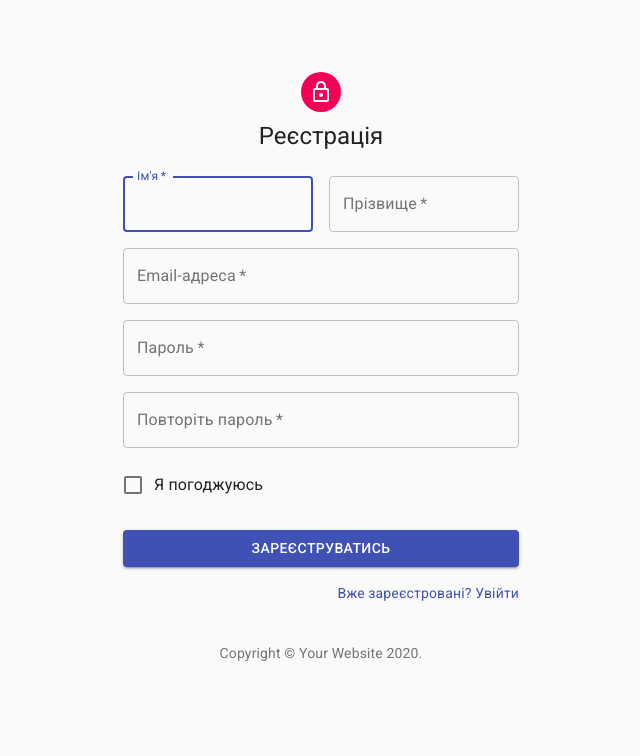
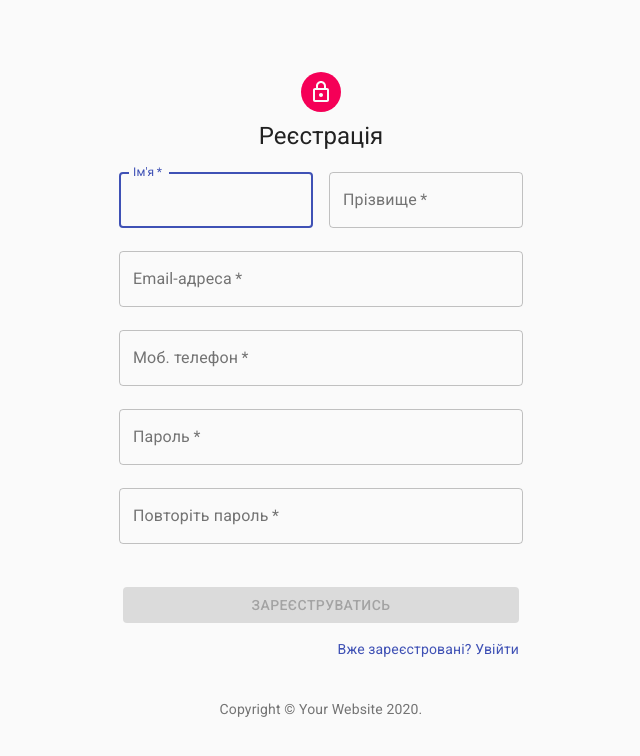
Before and after one commit to vkrenta/coursework_pis, a React (Create React App) app in the folder client/: page /signup in a window 1280 px wide. Shown: the top 756 px of the page, without its empty margins (319-959 px from the left). Built offline with nearby package versions, Linux system fonts and the light colour scheme.

Commit message:
added validation

```diff
--- a/client/src/pages/Login.tsx
+++ b/client/src/pages/Login.tsx
@@ -64,6 +64,8 @@ export default function Login() {
   const classes = useStyles();
   const [loginError, setLoginError] = useState(false);
   const [passwordError, setPasswordError] = useState(false);
+  const [login, setLogin] = useState('');
+  const [password, setPassword] = useState('');
   const loginInput = useRef<HTMLInputElement>(null);
   const passwordInput = useRef<HTMLInputElement>(null);
 
@@ -89,21 +91,24 @@ export default function Login() {
               id="login"
               label="Логін"
               name="login"
+              onKeyPress={(e: React.KeyboardEvent) => {
+                if (e.key === 'Enter') passwordInput.current?.focus();
+                setLogin(`${loginInput.current?.value}`);
+              }}
               helperText={
-                loginError ? 'Введіть свій email або номер телефону' : ''
+                loginError ? 'Введіть свій email або номер телефону' : ' '
               }
               autoFocus
               error={loginError}
-              onBlur={() =>
+              onBlur={() => {
+                loginInput.current?.blur();
                 setLoginError(
-                  !!loginInput.current?.value
-                    ? !validator.isEmail(`${loginInput.current?.value!}`) &&
-                        !validator.isMobilePhone(
-                          `${loginInput.current?.value!}`
-                        )
-                    : false
-                )
-              }
+                  !!login
+                    ? !validator.isEmail(login) &&
+                        !validator.isMobilePhone(login)
+                    : true
+                );
+              }}
             />
             <TextField
               inputRef={passwordInput}
@@ -115,19 +120,18 @@ export default function Login() {
               label="Пароль"
               type="password"
               id="password"
+              onKeyPress={(e: React.KeyboardEvent) => {
+                setPassword(`${passwordInput.current?.value}`);
+              }}
               helperText={
                 passwordError
                   ? 'Пароль повинен складатися з 8 символів і більше'
-                  : ''
+                  : ' '
               }
               autoComplete="current-password"
               error={passwordError}
               onBlur={() =>
-                setPasswordError(
-                  !!passwordInput.current?.value
-                    ? passwordInput.current?.value.length! < 8
-                    : false
-                )
+                setPasswordError(!!password ? password.length! < 8 : true)
               }
             />
             <FormControlLabel
@@ -140,6 +144,12 @@ export default function Login() {
               variant="contained"
               color="primary"
               className={classes.submit}
+              disabled={
+                !password ||
+                !login ||
+                password.length! < 8 ||
+                (!validator.isEmail(login) && !validator.isMobilePhone(login))
+              }
             >
               Увійти
             </Button>
--- a/client/src/pages/Signup.tsx
+++ b/client/src/pages/Signup.tsx
@@ -1,10 +1,8 @@
-import React from 'react';
+import React, { useState, useRef } from 'react';
 import Avatar from '@material-ui/core/Avatar';
 import Button from '@material-ui/core/Button';
 import CssBaseline from '@material-ui/core/CssBaseline';
 import TextField from '@material-ui/core/TextField';
-import FormControlLabel from '@material-ui/core/FormControlLabel';
-import Checkbox from '@material-ui/core/Checkbox';
 import Link from '@material-ui/core/Link';
 import Grid from '@material-ui/core/Grid';
 import Box from '@material-ui/core/Box';
@@ -12,6 +10,7 @@ import LockOutlinedIcon from '@material-ui/icons/LockOutlined';
 import Typography from '@material-ui/core/Typography';
 import { makeStyles } from '@material-ui/core/styles';
 import Container from '@material-ui/core/Container';
+import validator from 'validator';
 
 function Copyright() {
   return (
@@ -46,8 +45,32 @@ const useStyles = makeStyles((theme) => ({
   },
 }));
 
+const checkName = (name: string) =>
+  /^([А-ЯІA-ZÀ-ÿ][-,а-яіa-z.']+[ ]*)+/gm.test(name);
+
 export default function SignUp() {
   const classes = useStyles();
+
+  const [firstName, setFirstName] = useState('');
+  const [lastName, setLastName] = useState('');
+  const [email, setEmail] = useState('');
+  const [phone, setPhone] = useState('');
+  const [password, setPassword] = useState('');
+  const [confirmPassword, setConfirmPassword] = useState('');
+
+  const [firstNameError, setFirstNameError] = useState(false);
+  const [lastNameError, setLastNameError] = useState(false);
+  const [emailError, setEmailError] = useState(false);
+  const [phoneError, setPhoneError] = useState(false);
+  const [passwordError, setPasswordError] = useState(false);
+  const [confirmPasswordError, setConfirmPasswordError] = useState(false);
+
+  const firstNameInput = useRef<HTMLInputElement>(null);
+  const lastNameInput = useRef<HTMLInputElement>(null);
+  const emailInput = useRef<HTMLInputElement>(null);
+  const phoneInput = useRef<HTMLInputElement>(null);
+  const passwordInput = useRef<HTMLInputElement>(null);
+  const confirmPasswordInput = useRef<HTMLInputElement>(null);
 
   return (
     <Container component="main" maxWidth="xs">
@@ -60,70 +83,147 @@ export default function SignUp() {
           Реєстрація
         </Typography>
         <form className={classes.form} noValidate>
-          <Grid container spacing={2}>
+          <Grid container spacing={1}>
+            <Grid container direction="row" spacing={2} justify="center">
               <Grid item xs={12} sm={6}>
                 <TextField
+                  inputRef={firstNameInput}
                   autoComplete="fname"
                   name="firstName"
                   variant="outlined"
                   required
                   fullWidth
+                  onKeyPress={(e: React.KeyboardEvent) => {
+                    setFirstName(`${firstNameInput.current?.value}`);
+                    if (e.key === 'Enter') lastNameInput.current?.focus();
+                  }}
                   id="firstName"
                   label="Ім'я"
                   autoFocus
+                  helperText={firstNameError ? 'Невірний формат' : ' '}
+                  error={firstNameError}
+                  onBlur={() =>
+                    setFirstNameError(
+                      !!firstName ? !checkName(firstName) : true
+                    )
+                  }
                 />
               </Grid>
               <Grid item xs={12} sm={6}>
                 <TextField
+                  inputRef={lastNameInput}
                   variant="outlined"
                   required
                   fullWidth
+                  onKeyPress={(e: React.KeyboardEvent) => {
+                    setLastName(`${lastNameInput.current?.value}`);
+                    if (e.key === 'Enter') emailInput.current?.focus();
+                  }}
                   id="lastName"
                   label="Прізвище"
                   name="lastName"
                   autoComplete="lname"
+                  helperText={lastNameError ? 'Невірний формат' : ' '}
+                  error={lastNameError}
+                  onBlur={() =>
+                    setLastNameError(!!firstName ? !checkName(lastName) : true)
+                  }
+                />
+              </Grid>
+            </Grid>
+            <Grid container>
+              <Grid item xs={12}>
+                <TextField
+                  inputRef={emailInput}
+                  variant="outlined"
+                  required
+                  fullWidth
+                  onKeyPress={(e: React.KeyboardEvent) => {
+                    setEmail(`${emailInput.current?.value}`);
+                    if (e.key === 'Enter') phoneInput.current?.focus();
+                  }}
+                  id="email"
+                  label="Email-адреса"
+                  name="email"
+                  autoComplete="email"
+                  helperText={emailError ? 'Введіть існуючий email' : ' '}
+                  error={emailError}
+                  onBlur={() =>
+                    setEmailError(!!email ? !validator.isEmail(email) : true)
+                  }
                 />
               </Grid>
               <Grid item xs={12}>
                 <TextField
+                  inputRef={phoneInput}
                   variant="outlined"
                   required
                   fullWidth
-                id="email"
-                label="Email-адреса"
-                name="email"
-                autoComplete="email"
+                  onKeyPress={(e: React.KeyboardEvent) => {
+                    setPhone(`${phoneInput.current?.value}`);
+                    if (e.key === 'Enter') passwordInput.current?.focus();
+                  }}
+                  id="phone"
+                  label="Моб. телефон"
+                  name="phone"
+                  autoComplete="phone"
+                  helperText={phoneError ? 'Введіть існуючий телефон' : ' '}
+                  error={phoneError}
+                  onBlur={() =>
+                    setPhoneError(
+                      !!phone ? !validator.isMobilePhone(phone) : true
+                    )
+                  }
                 />
               </Grid>
               <Grid item xs={12}>
                 <TextField
+                  inputRef={passwordInput}
                   variant="outlined"
                   required
                   fullWidth
+                  onKeyPress={(e: React.KeyboardEvent) => {
+                    setPassword(`${passwordInput.current?.value}`);
+                  }}
                   name="password"
                   label="Пароль"
                   type="password"
                   id="password"
                   autoComplete="current-password"
+                  helperText={
+                    passwordError
+                      ? 'Пароль повинен містити більше 8 символів'
+                      : ' '
+                  }
+                  error={passwordError}
+                  onBlur={() => setPasswordError(!(password.length >= 8))}
                 />
               </Grid>
               <Grid item xs={12}>
                 <TextField
+                  inputRef={confirmPasswordInput}
                   variant="outlined"
                   required
                   fullWidth
+                  onKeyPress={(e: React.KeyboardEvent) => {
+                    setConfirmPassword(
+                      `${confirmPasswordInput.current?.value}`
+                    );
+                  }}
                   name="confirm-password"
                   label="Повторіть пароль"
                   type="password"
                   id="confirm-password"
                   autoComplete="current-password"
+                  helperText={
+                    confirmPasswordError ? 'Повторіть введений пароль' : ' '
+                  }
+                  error={confirmPasswordError}
+                  onBlur={() =>
+                    setConfirmPasswordError(confirmPassword !== password)
+                  }
                 />
               </Grid>
-            <Grid item xs={12}>
-              <FormControlLabel
-                control={<Checkbox value="allowExtraEmails" color="primary" />}
-                label="Я погоджуюсь"
-              />
             </Grid>
           </Grid>
           <Button
@@ -132,6 +232,21 @@ export default function SignUp() {
             variant="contained"
             color="primary"
             className={classes.submit}
+            disabled={
+              !(
+                firstName &&
+                lastName &&
+                password &&
+                email &&
+                phone &&
+                checkName(firstName) &&
+                checkName(lastName) &&
+                validator.isEmail(email) &&
+                validator.isMobilePhone(phone) &&
+                password.length >= 8 &&
+                confirmPassword === password
+              )
+            }
           >
             Зареєструватись
           </Button>
```
Lines whose indentation alone changed are shown as unchanged.
